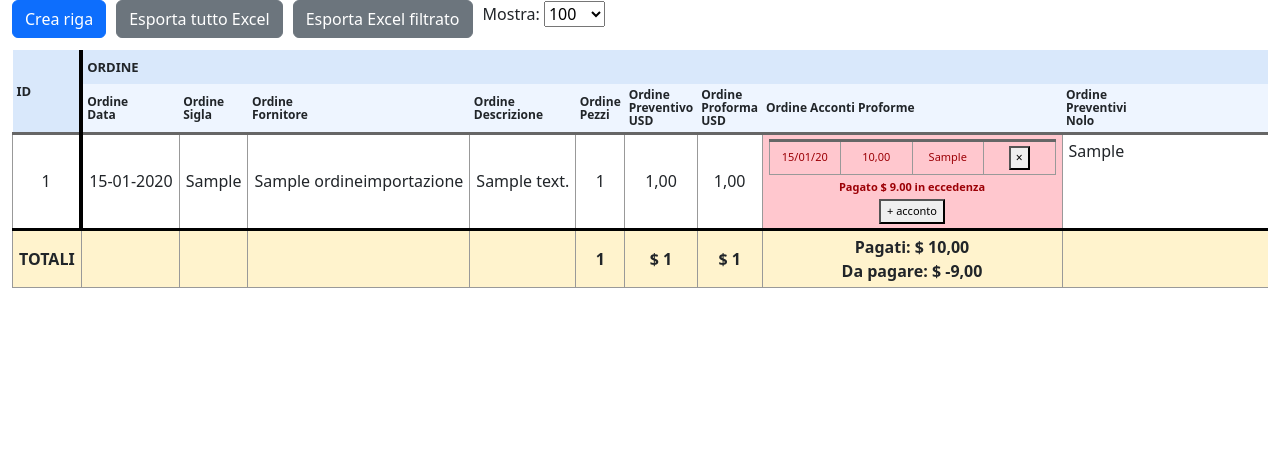
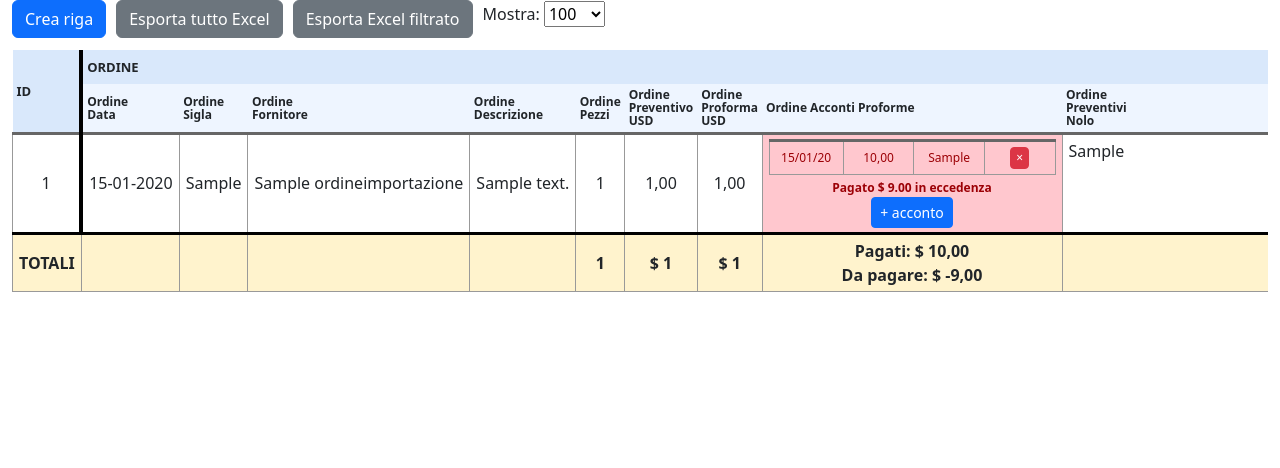
Before and after one commit to ammtras/simulatoretrasporti, a Django app: page /import-prc/ in a window 1280 px wide. Shown: the part 56-524 px from the top of the page. Run offline with Django 5.2, Linux system fonts and the light colour scheme; a user stored in the database is signed in; tables that the repository leaves empty hold one stand-in row (values such as "Sample post").

Commit message:
bottoncini tabella import

```diff
--- a/importPRC/models.py
+++ b/importPRC/models.py
@@ -64,6 +64,9 @@ class OrdineImportazione(models.Model):
         proforma = self.ordine_proforma_arrivata_dollari or Decimal("0")
         pagato = self.totale_acconti_usd
 
+        if proforma == 0 and pagato == 0:
+            return ""
+
         differenza = pagato - proforma
 
         if differenza == 0:
--- a/importPRC/templates/importPRC/tabella_importazioni.html
+++ b/importPRC/templates/importPRC/tabella_importazioni.html
@@ -101,7 +101,7 @@
                         {{ riga.ordine_proforma_arrivata_dollari|default_if_none:"" }}
                     </td>
                     <td class="cella-acconti
-                    {% if riga.ordine_proforma_arrivata_dollari %}
+                    {% if riga.ordine_proforma_arrivata_dollari and riga.ordine_proforma_arrivata_dollari > 0 %}
                         {% if riga.totale_acconti_usd == riga.ordine_proforma_arrivata_dollari %}saldo-ok
                         {% elif riga.totale_acconti_usd > riga.ordine_proforma_arrivata_dollari %}saldo-ko
                         {% elif riga.totale_acconti_usd > 0 %}saldo-parziale
@@ -122,7 +122,7 @@
                                             {{ acconto.banca|default_if_none:"" }}
                                         </td>
                                         <td>
-                                            <button type="button" class="elimina-acconto">×</button>
+                                            <button type="button" class="btn btn-sm btn-danger elimina-acconto">×</button>
                                         </td>
                                     </tr>
                                 {% endfor %}
@@ -140,7 +140,7 @@
                             {{ riga.stato_acconti }}
                         </div>
 
-                        <button type="button" class="aggiungi-acconto" data-riga-id="{{ riga.id }}">
+                        <button type="button" class="btn btn-sm btn-primary aggiungi-acconto" data-riga-id="{{ riga.id }}">
                             + acconto
                         </button>
                     </td>
@@ -344,7 +344,7 @@
     .mini-acconti {
         width: 100%;
         border-collapse: collapse;
-        font-size: 11px;
+        font-size: 12px;
     }
 
     .mini-acconti td {
@@ -354,11 +354,7 @@
         height: 24px;
     }
 
-    .aggiungi-acconto {
-        margin-top: 4px;
-        font-size: 11px;
-        padding: 2px 6px;
-    }
+
 
     .elimina-acconto {
         font-size: 12px;
@@ -368,7 +364,7 @@
 
     .stato-acconti {
         margin-top: 4px;
-        font-size: 11px;
+        font-size: 12px;
         font-weight: bold;
     }
 
```
